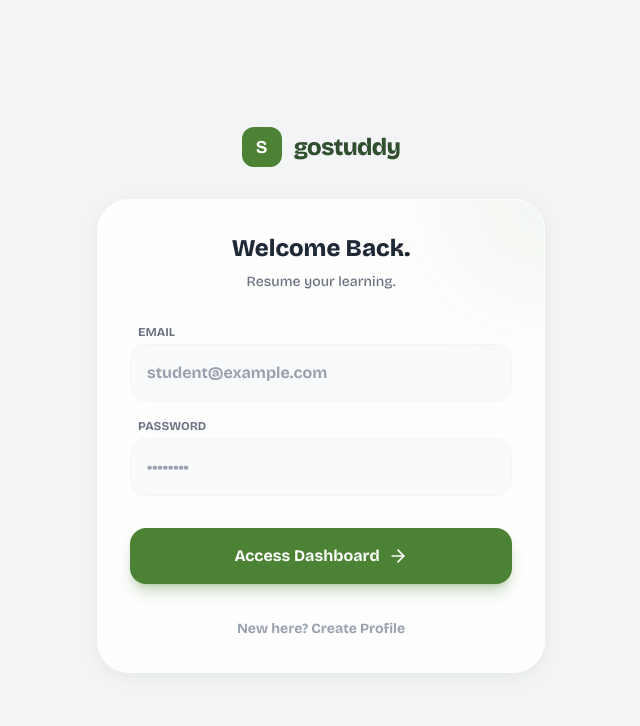
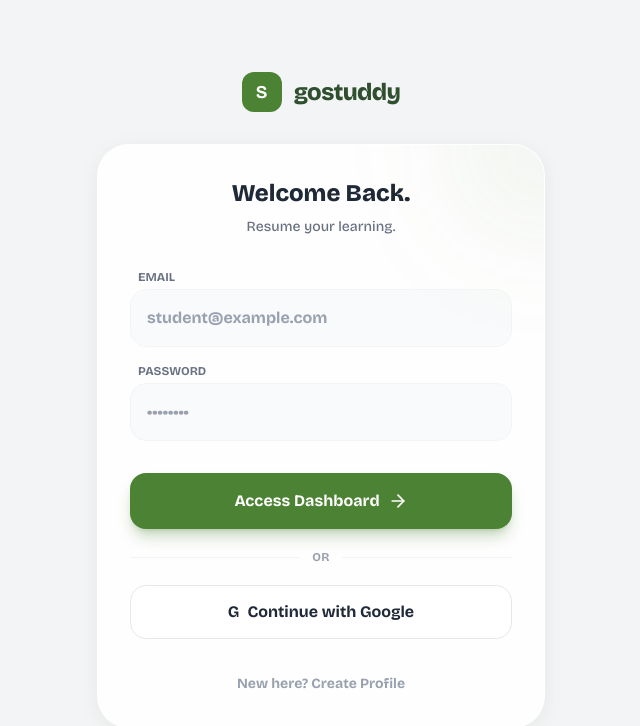
Before and after one commit to abdushakurob/getStuddy, a Next.js app: page /login in a window 1280 px wide. Shown: the top 726 px of the page, without its empty margins (319-959 px from the left). Built offline with nearby package versions, Linux system fonts and the light colour scheme; no server answers.

Commit message:
feat: Integrate Google OAuth for user authentication and enhance user creation logic

```diff
--- a/src/app/login/page.tsx
+++ b/src/app/login/page.tsx
@@ -5,14 +5,25 @@ import { useFormStatus } from 'react-dom';
 import { handleAuth } from '@/lib/actions';
 import { useState } from 'react';
 import { ArrowRight, Bot, Loader2 } from 'lucide-react';
+import { signIn } from 'next-auth/react';
 
 export default function LoginPage() {
     const [isLogin, setIsLogin] = useState(true);
     const [errorMessage, dispatch, isPending] = useActionState(handleAuth, undefined);
+    const [googlePending, setGooglePending] = useState(false);
 
     const toggleMode = () => {
         setIsLogin(!isLogin);
         // Reset specific error states if needed, though useFormState persist might need caution.
+    };
+
+    const handleGoogleSignIn = async () => {
+        try {
+            setGooglePending(true);
+            await signIn('google', { callbackUrl: '/dashboard' });
+        } finally {
+            setGooglePending(false);
+        }
     };
 
     return (
@@ -71,6 +82,22 @@ export default function LoginPage() {
                         )}
                     </form>
 
+                    <div className="my-5 flex items-center gap-3 text-xs font-bold text-gray-400 uppercase tracking-wide">
+                        <span className="h-px flex-1 bg-gray-100" />
+                        <span>or</span>
+                        <span className="h-px flex-1 bg-gray-100" />
+                    </div>
+
+                    <button
+                        type="button"
+                        onClick={handleGoogleSignIn}
+                        disabled={googlePending}
+                        className="w-full py-3.5 bg-white text-[#1F2937] rounded-2xl font-bold border border-gray-200 hover:bg-gray-50 transition-all flex items-center justify-center gap-2 disabled:opacity-50 disabled:cursor-not-allowed"
+                    >
+                        {googlePending ? <Loader2 className="animate-spin" /> : <span className="text-base">G</span>}
+                        Continue with Google
+                    </button>
+
                     <div className="mt-8 text-center">
                         <button onClick={toggleMode} className="text-sm font-bold text-gray-400 hover:text-[#4C8233] transition-colors">
                             {isLogin ? "New here? Create Profile" : "Already have an account? Login"}
--- a/src/auth.ts
+++ b/src/auth.ts
@@ -1,5 +1,6 @@
 import NextAuth from 'next-auth';
 import Credentials from 'next-auth/providers/credentials';
+import Google from 'next-auth/providers/google';
 import { authConfig } from './auth.config';
 import { z } from 'zod';
 import dbConnect from './lib/db';
@@ -17,9 +18,43 @@ async function getUser(email: string) {
     }
 }
 
+async function getOrCreateOAuthUser(params: { email: string; name?: string | null; image?: string | null }) {
+    const { email, name, image } = params;
+    await dbConnect();
+
+    let user = await User.findOne({ email }).lean();
+
+    if (!user) {
+        user = await User.create({
+            email,
+            name: name || email.split('@')[0],
+            avatarUrl: image || undefined,
+            xp: 0,
+            level: 1,
+            credits: 100
+        });
+    } else if (name || image) {
+        await User.updateOne(
+            { _id: user._id },
+            {
+                $set: {
+                    ...(name ? { name } : {}),
+                    ...(image ? { avatarUrl: image } : {})
+                }
+            }
+        );
+    }
+
+    return user._id.toString();
+}
+
 export const { auth, signIn, signOut, handlers } = NextAuth({
     ...authConfig,
     providers: [
+        Google({
+            clientId: process.env.GOOGLE_CLIENT_ID!,
+            clientSecret: process.env.GOOGLE_CLIENT_SECRET!,
+        }),
         Credentials({
             async authorize(credentials) {
                 const parsedCredentials = z
@@ -54,7 +89,21 @@ export const { auth, signIn, signOut, handlers } = NextAuth({
 
     ],
     callbacks: {
-        async jwt({ token, user }) {
+        async jwt({ token, user, account }) {
+            if (account?.provider === 'google' && user?.email) {
+                const mongoUserId = await getOrCreateOAuthUser({
+                    email: user.email,
+                    name: user.name,
+                    image: user.image,
+                });
+
+                token.id = mongoUserId;
+                token.picture = user.image;
+                token.name = user.name;
+                token.email = user.email;
+                return token;
+            }
+
             if (user) {
                 token.id = user.id;
                 token.picture = user.image;
```
Also changed, not shown: 1 other file (tests, documents, lock files or other folders).
